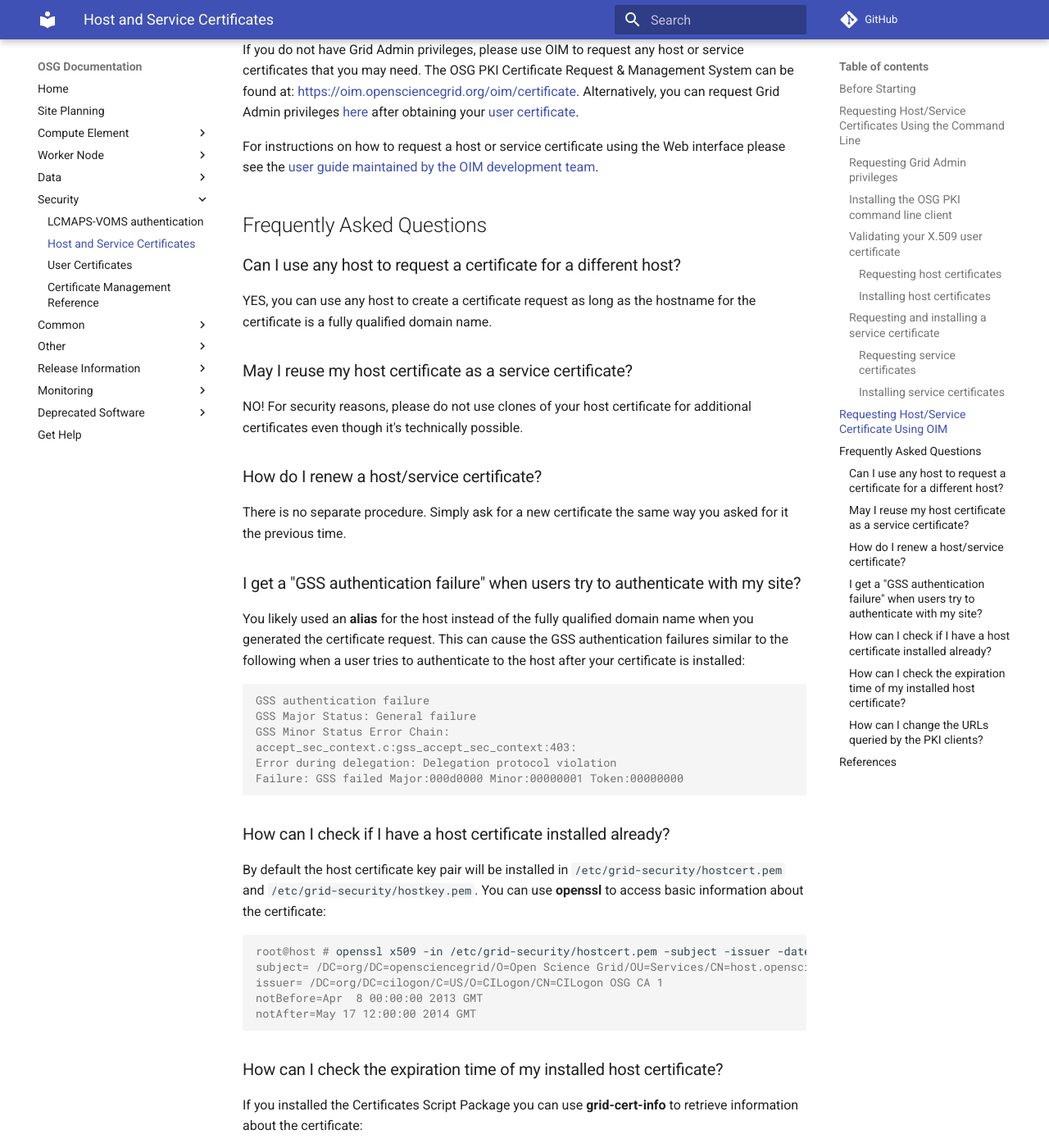
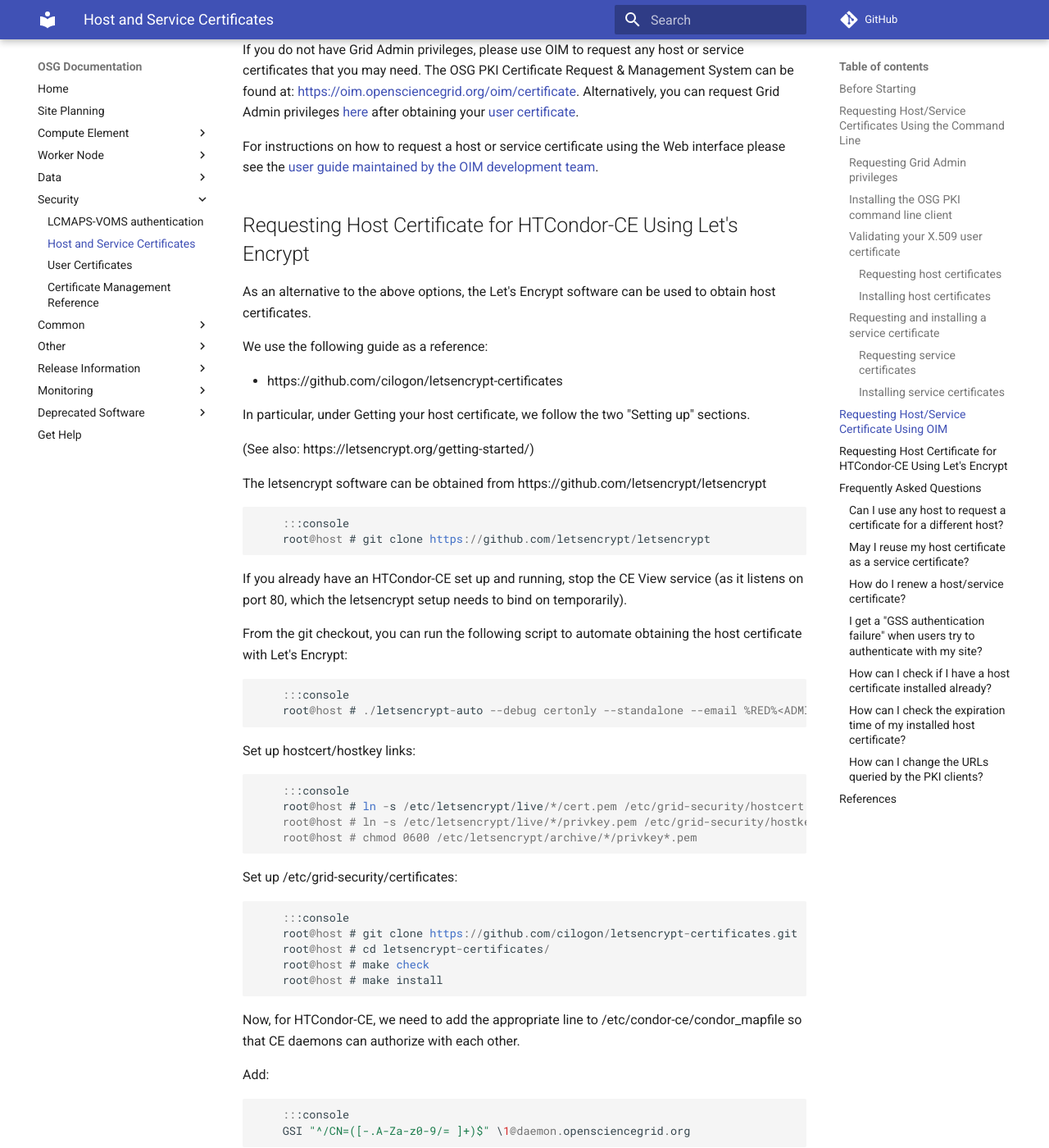
Before and after one commit to osg-htc/docs, an MkDocs documentation site: the page built from docs/security/host-certs.md, in a window 1280 px wide and 1400 px high, scrolled down 4319 px. Shown: the whole window at 82% size. Built offline with MkDocs 1.6.1 and Material for MkDocs 9.7.7, drawn with Linux system fonts in a browser that asks for light colours; comment, search, counter and statistics services are not loaded; old or Windows-style settings are respelled for this version of MkDocs; some of the changed text lies outside the part shown.

Commit message:
Add Let's Encrypt section to host-certs doc (SOFTWARE-3225)

```diff
--- a/docs/security/host-certs.md
+++ b/docs/security/host-certs.md
@@ -205,6 +205,71 @@
 interface please see the [user guide maintained by
 the OIM development team](https://confluence.grid.iu.edu/pages/viewpage.action?pageId=3244064).
 
+Requesting Host Certificate for HTCondor-CE Using Let's Encrypt
+----------------------------------------------
+
+As an alternative to the above options, the Let's Encrypt software can be used to obtain host certificates.
+
+We use the following guide as a reference:
+
+   - https://github.com/cilogon/letsencrypt-certificates
+
+In particular, under Getting your host certificate, we follow the two "Setting up" sections.
+
+(See also: https://letsencrypt.org/getting-started/)
+
+The letsencrypt software can be obtained from https://github.com/letsencrypt/letsencrypt
+
+        :::console
+        root@host # git clone https://github.com/letsencrypt/letsencrypt
+
+If you already have an HTCondor-CE set up and running, stop the CE View service (as it listens on
+port 80, which the letsencrypt setup needs to bind on temporarily).
+
+From the git checkout, you can run the following script to automate obtaining the host certificate
+with Let's Encrypt:
+
+        :::console
+        root@host # ./letsencrypt-auto --debug certonly --standalone --email %RED%<ADMIN_EMAIL>%ENDCOLOR% -d %RED%<HOST>%ENDCOLOR%
+
+
+Set up hostcert/hostkey links:
+
+        :::console
+        root@host # ln -s /etc/letsencrypt/live/*/cert.pem /etc/grid-security/hostcert.pem
+        root@host # ln -s /etc/letsencrypt/live/*/privkey.pem /etc/grid-security/hostkey.pem
+        root@host # chmod 0600 /etc/letsencrypt/archive/*/privkey*.pem
+
+Set up /etc/grid-security/certificates:
+
+        :::console
+        root@host # git clone https://github.com/cilogon/letsencrypt-certificates.git
+        root@host # cd letsencrypt-certificates/
+        root@host # make check
+        root@host # make install
+
+
+Now, for HTCondor-CE, we need to add the appropriate line to /etc/condor-ce/condor_mapfile so that CE daemons can authorize with each other.
+
+Add:
+
+        :::console
+        GSI "^/CN=([-.A-Za-z0-9/= ]+)$" \1@daemon.opensciencegrid.org
+
+Just above the line
+
+        :::console
+        GSI (.*) GSS_ASSIST_GRIDMAP
+
+in /etc/condor-ce/condor_mapfile
+
+
+Before the hostcert expires, you can renew it with:
+
+        :::console
+        root@host # ./letsencrypt-auto renew
+
+
 Frequently Asked Questions
 ---------------------------
 
```
